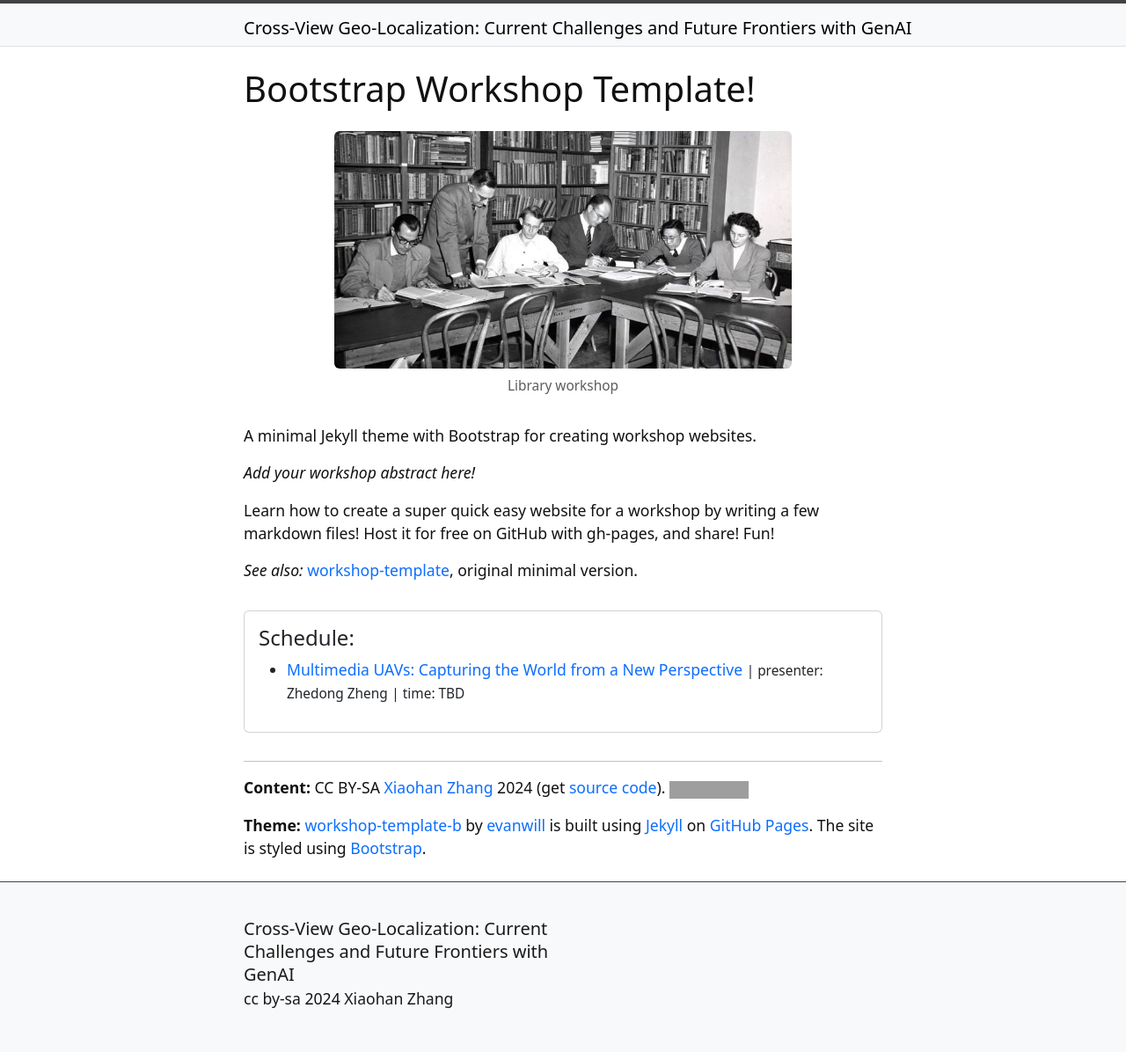
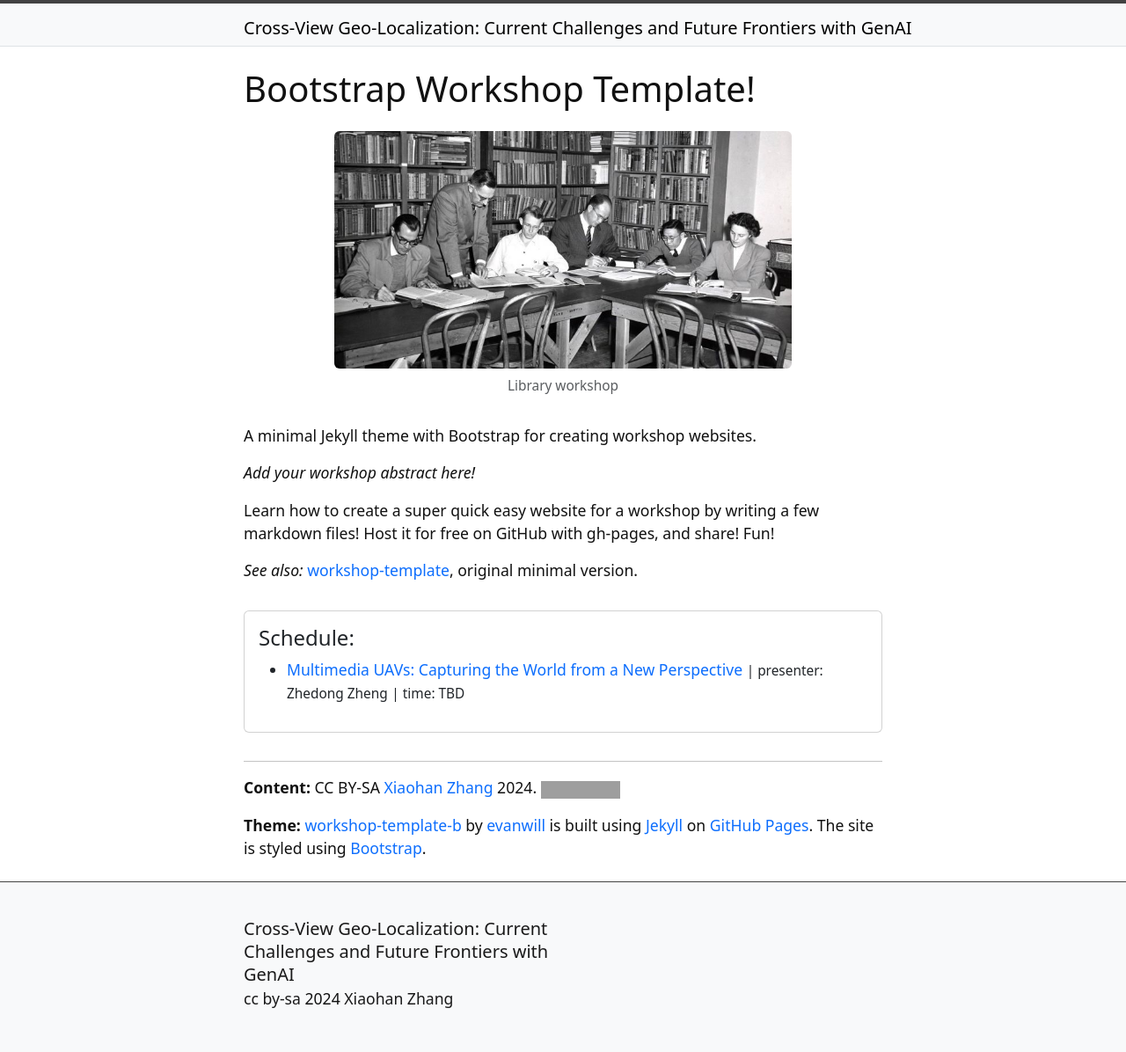
Before and after one commit to zxh009123/WACV25_CVGL_Tutorial, a Jekyll site: the page built from index.md, in a window 1280 px wide. Shown: the whole page at 88% size. Built offline with Jekyll 4.4.1, drawn with Linux system fonts in a browser that asks for light colours; grey boxes are pictures that could not be loaded.

Commit message:
remove source code

```diff
--- a/_includes/template/credits.html
+++ b/_includes/template/credits.html
@@ -1,2 +1,2 @@
-<p><strong>Content:</strong> CC BY-SA {% if site.github_username %}<a href="https://github.com/{{ site.github_username }}">{{ site.author }}</a>{% else %}{{ site.author }}{% endif %} {{ site.pub_year}} (get <a href="{{ site.source-code }}" target="_blank" rel="noopener">source code</a>). <a href="http://creativecommons.org/licenses/by-sa/4.0/" rel="license"><img src="https://i.creativecommons.org/l/by-sa/4.0/88x31.png" alt="Creative Commons License" /></a></p>
+<p><strong>Content:</strong> CC BY-SA {% if site.github_username %}<a href="https://github.com/{{ site.github_username }}">{{ site.author }}</a>{% else %}{{ site.author }}{% endif %} {{ site.pub_year}}. <a href="http://creativecommons.org/licenses/by-sa/4.0/" rel="license"><img src="https://i.creativecommons.org/l/by-sa/4.0/88x31.png" alt="Creative Commons License" /></a></p>
 <p><strong>Theme:</strong> <a href="https://github.com/evanwill/workshop-template-b" target="_blank" rel="noopener">workshop-template-b</a> by <a href="https://github.com/evanwill/" target="_blank" rel="noopener">evanwill</a> is built using <a href="https://jekyllrb.com/" target="_blank" rel="noopener">Jekyll</a> on <a href="https://pages.github.com/" target="_blank" rel="noopener">GitHub Pages</a>. The site is styled using <a href="https://getbootstrap.com/" target="_blank" rel="noopener">Bootstrap</a>.</p>
```
